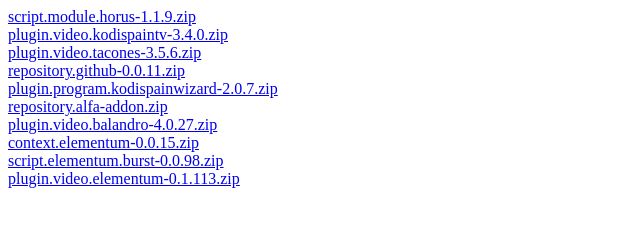
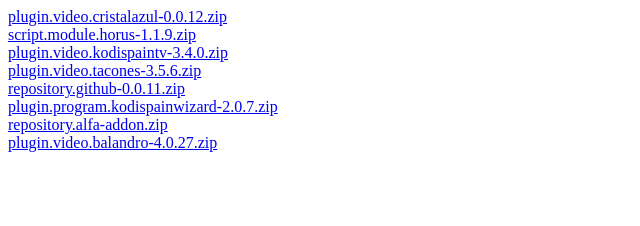
Before and after one commit to jessukodi/JESSU, a plain HTML site: page index.html in a window 1280 px wide. Shown: the whole page, without its empty margins (0-640 px from the left). Drawn offline with Linux system fonts and the light colour scheme.

Commit message:
Update index.html

```diff
--- a/index.html
+++ b/index.html
@@ -1,5 +1,6 @@
 <html>
 <body>
+    <a href="plugin.video.cristalazul-0.0.12.zip">plugin.video.cristalazul-0.0.12.zip</a><br>
     <a href="script.module.horus-1.1.9.zip">script.module.horus-1.1.9.zip</a><br>
     <a href="plugin.video.kodispaintv-3.4.0.zip">plugin.video.kodispaintv-3.4.0.zip</a><br>
     <a href="plugin.video.tacones-3.5.6.zip">plugin.video.tacones-3.5.6.zip</a><br>
@@ -7,8 +8,5 @@
     <a href="plugin.program.kodispainwizard-2.0.7.zip">plugin.program.kodispainwizard-2.0.7.zip</a><br>
     <a href="repository.alfa-addon.zip">repository.alfa-addon.zip</a><br>
     <a href="plugin.video.balandro-4.0.27.zip">plugin.video.balandro-4.0.27.zip</a><br>
-    <a href="context.elementum-0.0.15.zip">context.elementum-0.0.15.zip</a><br>
-    <a href="script.elementum.burst-0.0.98.zip">script.elementum.burst-0.0.98.zip</a><br>
-    <a href="https://github.com/elgatito/plugin.video.elementum/releases/download/v0.1.113/plugin.video.elementum-0.1.113.zip">plugin.video.elementum-0.1.113.zip</a><br>
 </body>
 </html>
```
